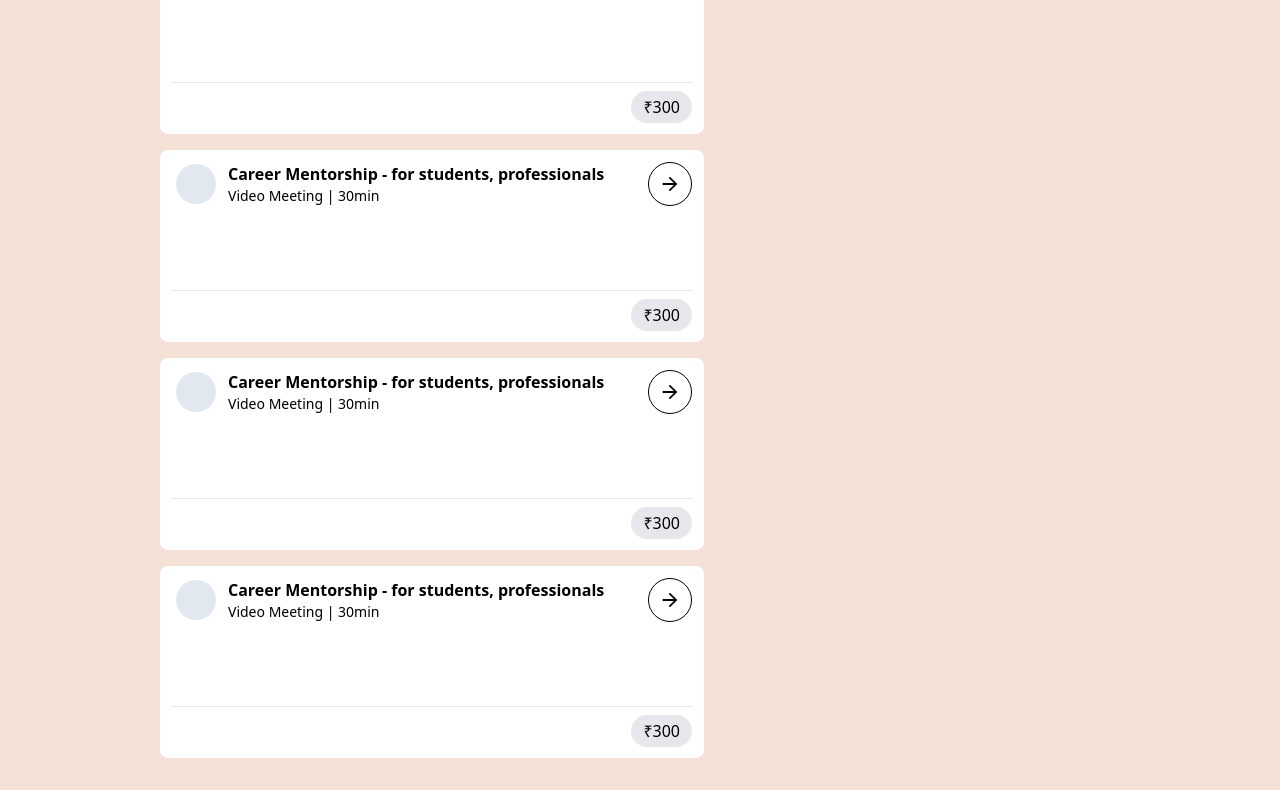
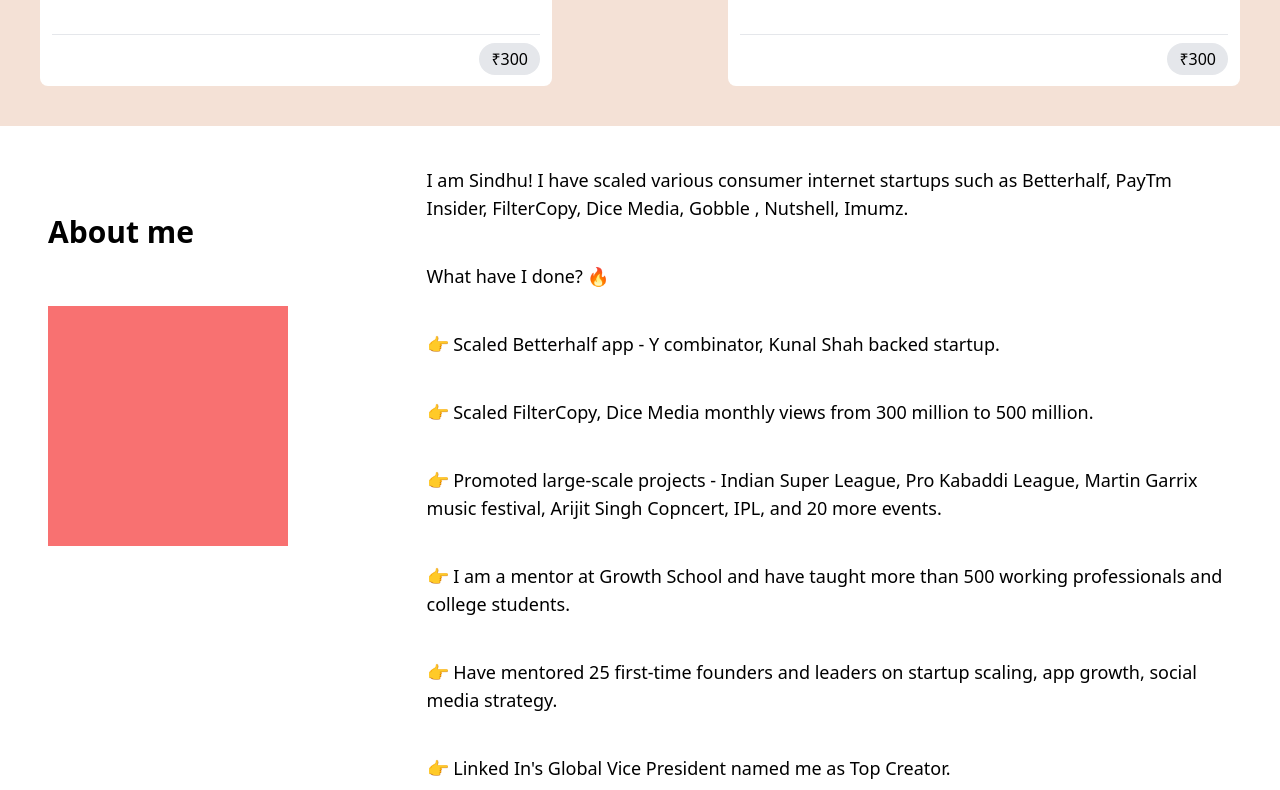
Before and after one commit to 0xRajvardhan/Topmate-clone, a React (Vite) app: page / in a window 1280 px wide. Shown: the part 1050-1840 px from the top of the page. Built offline with nearby package versions, Linux system fonts and the light colour scheme.

Commit message:
feat: added react router dom

```diff
--- a/src/App.jsx
+++ b/src/App.jsx
@@ -3,8 +3,9 @@
 import { About } from "./components/about";
 import { Footer } from "./components/footer";
 import { CardSection } from "./components/cardSection";
+import { Routes, Route, BrowserRouter } from "react-router-dom";
 
-function App() {
+const HomePage = () => {
   return (
     <>
       <Navbar />
@@ -14,6 +15,18 @@
       <Footer />
     </>
   );
+};
+
+function App() {
+  return (
+    <>
+      <BrowserRouter>
+        <Routes>
+          <Route path="/" element={<HomePage />} />
+        </Routes>
+      </BrowserRouter>
+    </>
+  );
 }
 
 export default App;
--- a/src/components/about.jsx
+++ b/src/components/about.jsx
@@ -1,22 +1,42 @@
 import React from "react";
-
 export const About = () => {
   return (
     <>
-            <div className="container px-12 mb-12 mx-auto flex justify-between items-center h-max">
-                <div className="h-full mr-14 flex flex-col">
-                    <p className="text-4xl font-bold mx-auto pb-14">About me</p>
-                    <div className="bg-red-400 w-60 h-60 ml-20 pt-0" />
+      <div className="container pt-10 px-12 mb-12 mx-auto flex justify-center items-start h-max">
+        <div className="h-full  w-[47%] pt-12 flex flex-col">
+          <p className="text-3xl font-bold  pb-14">About me</p>
+          <div className="bg-red-400 w-60 h-60  pt-0" />
         </div>
-                <div className="flex flex-col px-20 mb-12 text-xl font text-black mt-12">
-                    <p className="mt-11">I am Sindhu! I have scaled various consumer internet startups such as Betterhalf, PayTm Insider, FilterCopy, Dice Media, Gobble , Nutshell, Imumz. </p>
-                    <p className="mt-11">What have I done? 🔥 </p>
-                    <p className="mt-11">👉 Scaled Betterhalf app - Y combinator, Kunal Shah backed startup.</p>
-                    <p className="mt-11">👉 Scaled FilterCopy, Dice Media monthly views from 300 million to 500 million.</p>
-                    <p className="mt-11">👉 Promoted large-scale projects - Indian Super League, Pro Kabaddi League, Martin Garrix music festival, Arijit Singh Copncert, IPL, and 20 more events.</p>
-                    <p className="mt-11">👉 I am a mentor at Growth School and have taught more than 500 working professionals and college students.</p>
-                    <p className="mt-11">👉 Have mentored 25 first-time founders and leaders on startup scaling, app growth, social media strategy.</p>
-                    <p className="mt-11">👉 Linked In's Global Vice President named me as Top Creator.</p>
+        <div className="flex flex-col w-full mb-12 gap-10 text-lg  text-black ">
+          <p className="">
+            I am Sindhu! I have scaled various consumer internet startups such
+            as Betterhalf, PayTm Insider, FilterCopy, Dice Media, Gobble ,
+            Nutshell, Imumz.{" "}
+          </p>
+          <p className="">What have I done? 🔥 </p>
+          <p className="">
+            👉 Scaled Betterhalf app - Y combinator, Kunal Shah backed startup.
+          </p>
+          <p className="">
+            👉 Scaled FilterCopy, Dice Media monthly views from 300 million to
+            500 million.
+          </p>
+          <p className="">
+            👉 Promoted large-scale projects - Indian Super League, Pro Kabaddi
+            League, Martin Garrix music festival, Arijit Singh Copncert, IPL,
+            and 20 more events.
+          </p>
+          <p className="">
+            👉 I am a mentor at Growth School and have taught more than 500
+            working professionals and college students.
+          </p>
+          <p className="">
+            👉 Have mentored 25 first-time founders and leaders on startup
+            scaling, app growth, social media strategy.
+          </p>
+          <p className="">
+            👉 Linked In's Global Vice President named me as Top Creator.
+          </p>
         </div>
       </div>
     </>
--- a/src/components/card.jsx
+++ b/src/components/card.jsx
@@ -3,7 +3,7 @@
 export const Card = () => {
   return (
     <>
-      <div className="bg-white w-[34rem] h-48 rounded-lg p-3 flex justify-between flex-col">
+      <div className="bg-white w-[32rem] h-44 rounded-lg p-3 flex justify-between flex-col">
         <div className="flex flex-row justify-between items-center">
           <div className="flex flex-row gap-2 items-center">
             <div className="bg-slate-200 rounded-full mx-1 h-10 w-10" />
--- a/src/components/cardSection.jsx
+++ b/src/components/cardSection.jsx
@@ -5,7 +5,7 @@
   return (
     <>
       <div className="bg-[#F4E1D6] w-full h-full pb-10">
-        <div className="container pt-10 mx-auto px-[10rem] h-max gap-4 flex flex-wrap justify-between">
+        <div className="container pt-10 mx-auto px-10 h-max gap-4 flex flex-wrap justify-between">
           <Card />
           <Card />
           <Card />
```
Lines whose indentation alone changed are shown as unchanged.
